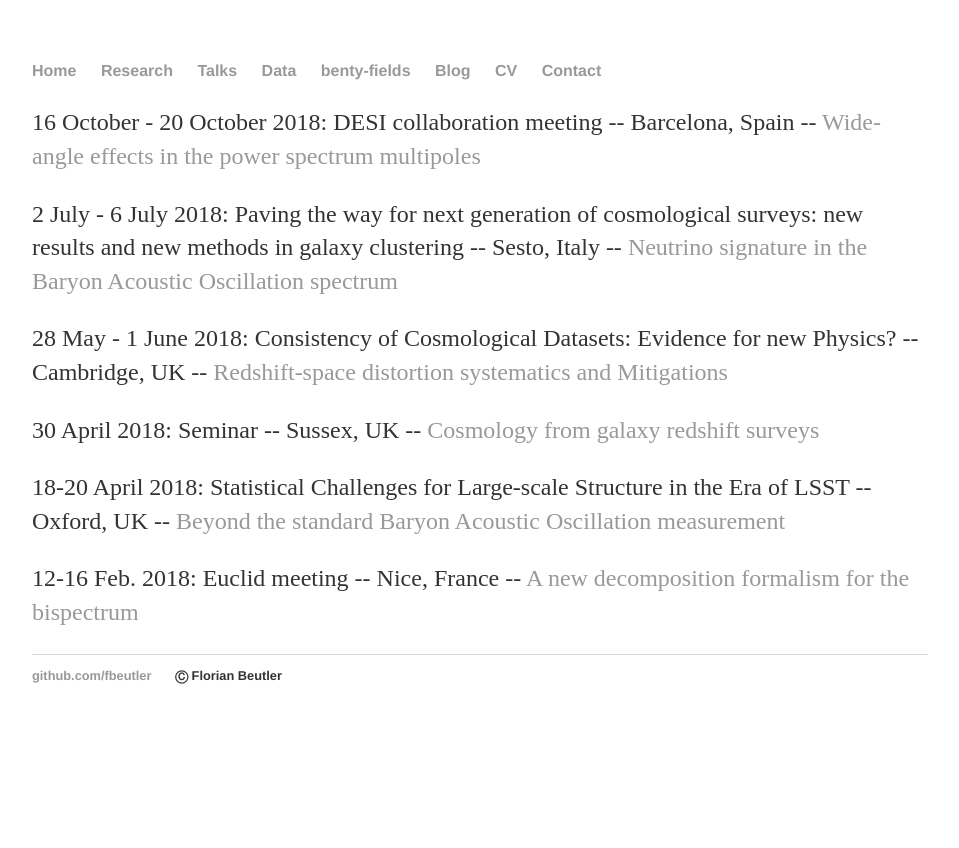
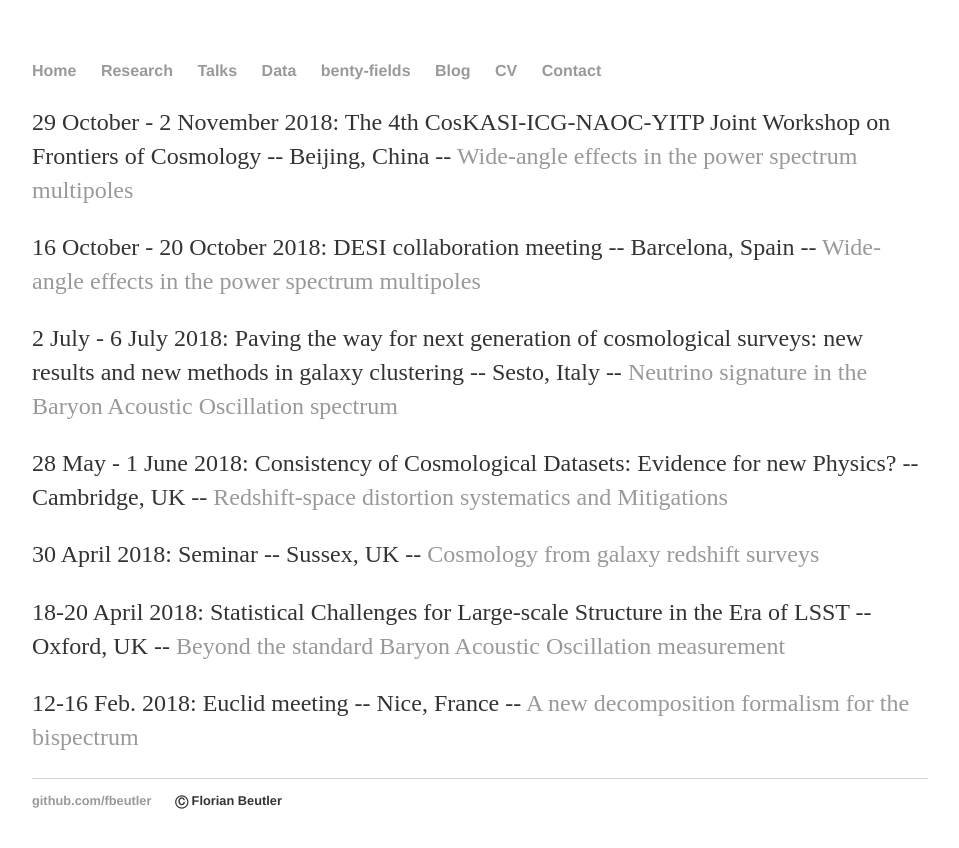
Before and after one commit to fbeutler/fbeutler.github.io, a Jekyll site: the page built from talks/talks.html, in a window 1280 px wide. Shown: the top 848 px of the page, without its empty margins (160-1119 px from the left). Built offline with Jekyll 4.4.1, drawn with Linux system fonts in a browser that asks for light colours.

Commit message:
Update talks.html

```diff
--- a/talks/talks.html
+++ b/talks/talks.html
@@ -4,6 +4,9 @@ title: My talks
 ---
 
 <div id="talks">
+  <p>
+    29 October - 2 November 2018: The 4th CosKASI-ICG-NAOC-YITP Joint Workshop on Frontiers of Cosmology -- Beijing, China -- <a href='#' target="_blank">Wide-angle effects in the power spectrum multipoles</a>
+  </p>
   <p>
     16 October - 20 October 2018: DESI collaboration meeting -- Barcelona, Spain -- <a href='/static/DESI_2018.pdf' target="_blank">Wide-angle effects in the power spectrum multipoles</a>
   </p>
```
